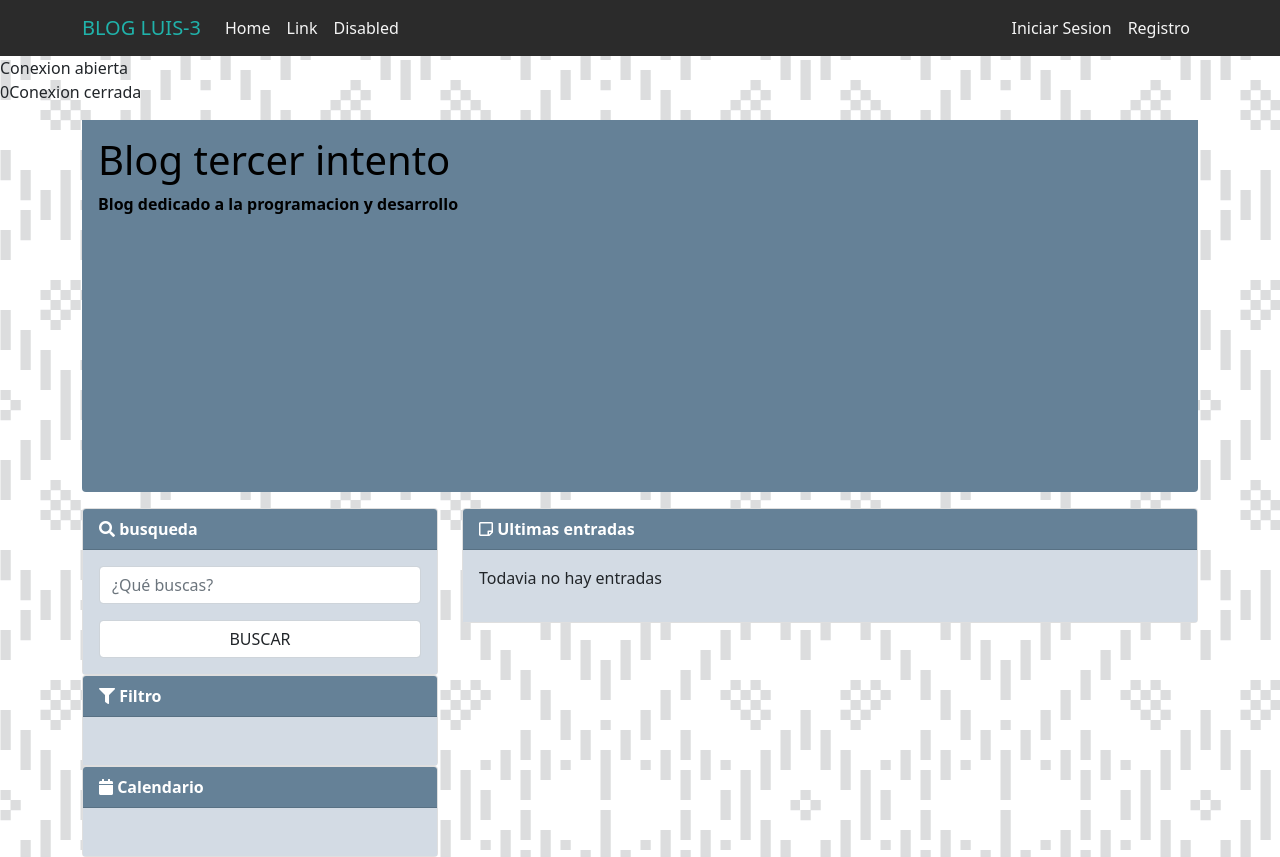
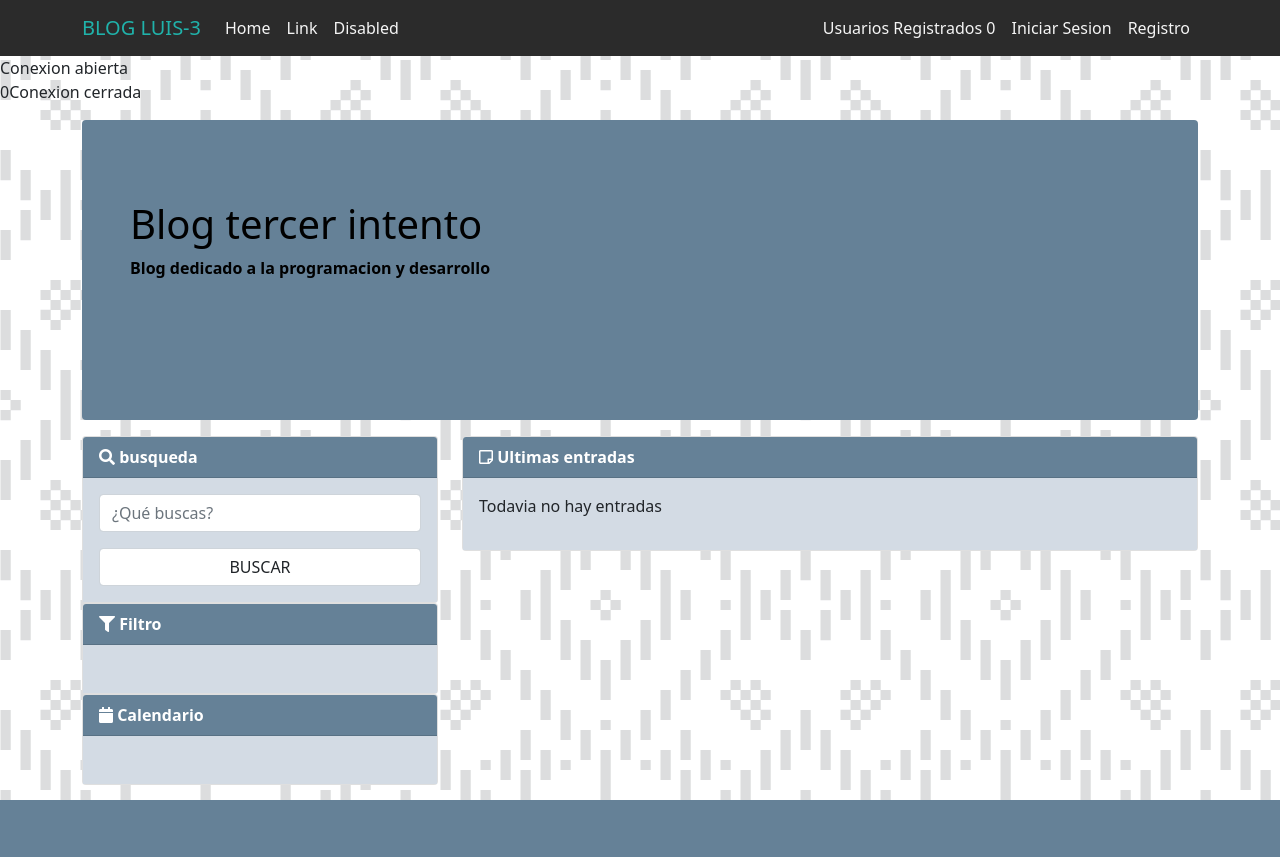
Before and after one commit to luisangeluis/BlogConPhp, a PHP site: page / in a window 1280 px wide. After the commit the page ends 800 px from the top, so only its background shows below. Run offline with PHP 8.4, Linux system fonts and the light colour scheme; data that the repository does not hold is empty.

Commit message:
Voy en la parte final del video 12 contador eficiente

```diff
--- a/index.php
+++ b/index.php
@@ -58,6 +58,14 @@
 
         <ul class="navbar-nav ml-auto mb-2 mb-md-0 ">
           <li class="nav-item active">
+            <a class="nav-link" aria-current="page" href="#">
+            Usuarios Registrados
+            <?php
+              echo $totalUsuarios;
+            ?>
+            </a>
+          </li>
+          <li class="nav-item active">
             <a class="nav-link" aria-current="page" href="#">Iniciar Sesion</a>
           </li>
           <li class="nav-item">
@@ -70,10 +78,13 @@
     </div>
   </nav>
   <!--JUMBOTRON-->
-  <div class="container ">
-    <div class="jumbotron rounded-bottom my-3 h-50 p-3">
-      <h1>Blog tercer intento</h1>
+  <div class="container">
+    <div class="jumbotron rounded my-3 px-5 ">
+
+      <h1 class="">Blog tercer intento</h1>
       <p>Blog dedicado a la programacion y desarrollo</p>
+
+
     </div>
 
   </div>
--- a/styles/mainStyles.css
+++ b/styles/mainStyles.css
@@ -8,6 +8,9 @@
     background-color:#658197;
     color:black;
     font-weight: bold;
+    padding-top: 5em;
+    min-height: 300px;
+
 }
 
 .card-header{
```
